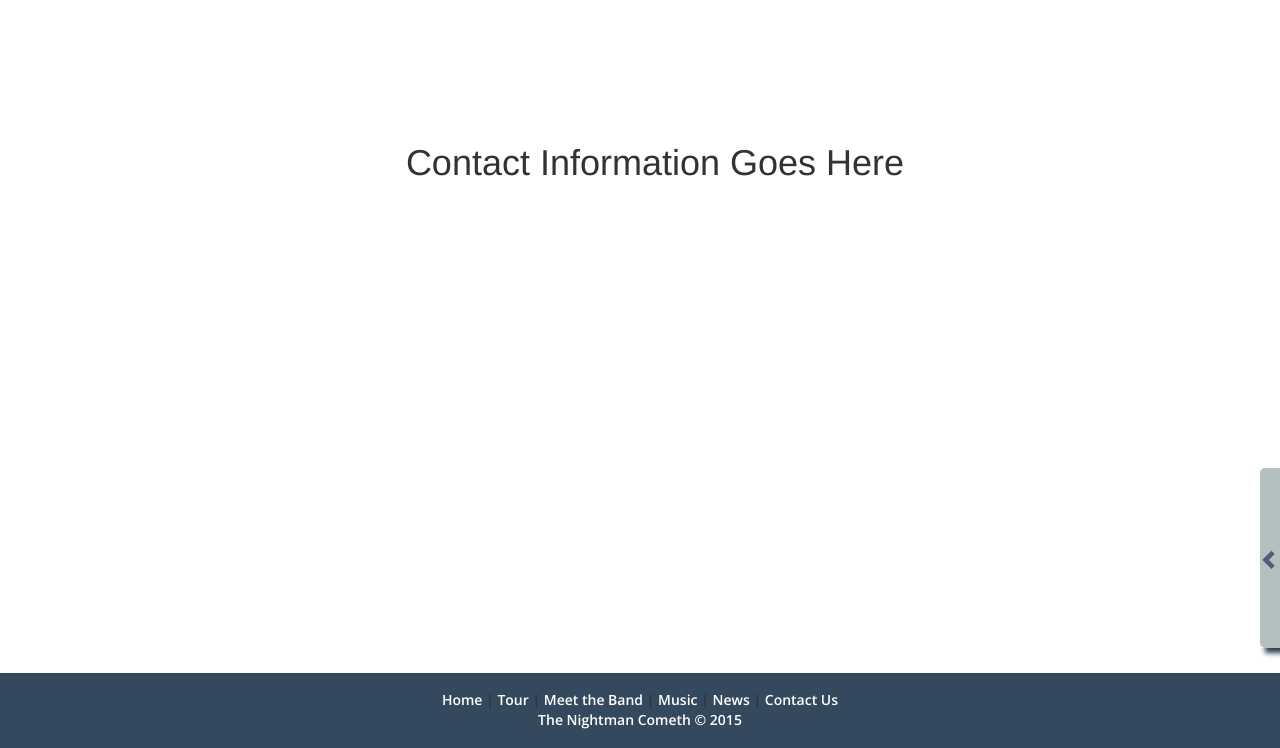
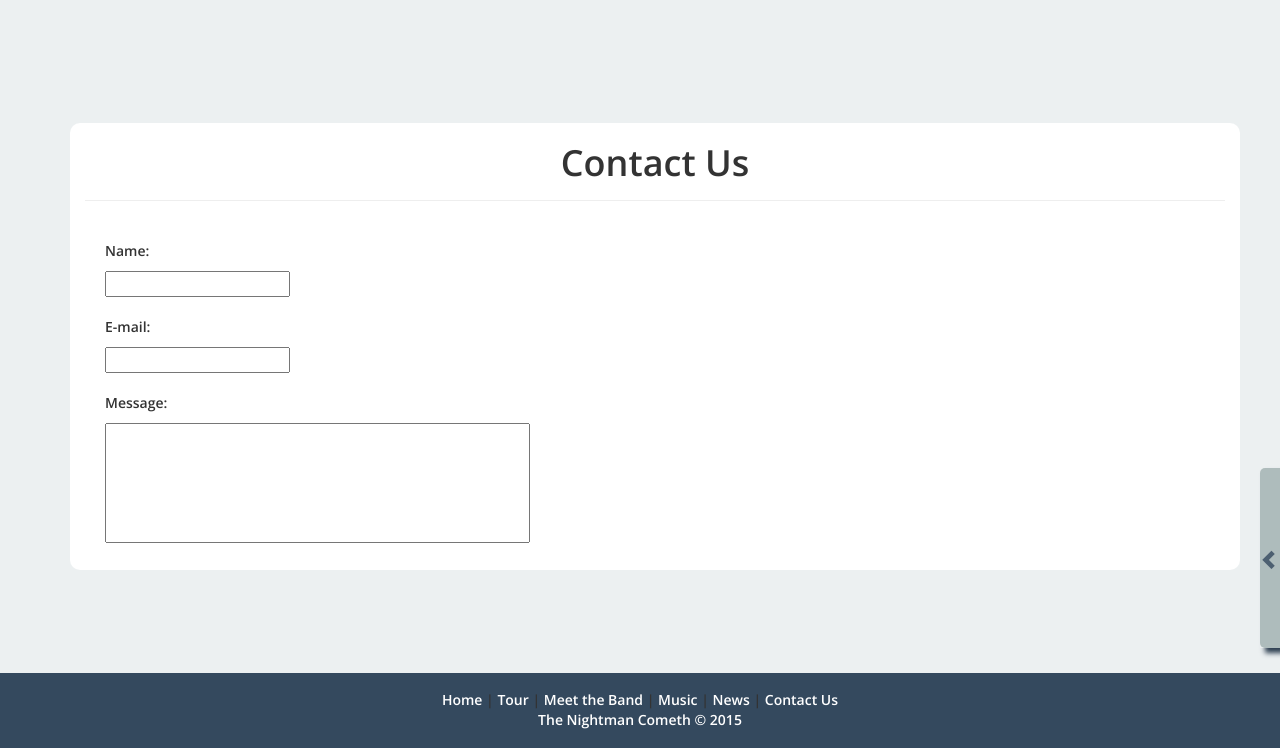
Before and after one commit to c1phr/cs399_band, a Django app: page /contact/ in a window 1280 px wide. Shown: the part 52-800 px from the top of the page. Run offline with Django 3.2, Linux system fonts and the light colour scheme; some libraries are stand-ins or nearby versions.

Commit message:
Making contact page - still working on it

```diff
--- a/band_project/templates/contact.html
+++ b/band_project/templates/contact.html
@@ -1,13 +1,33 @@
 {% extends "base.html" %}
 {% block page_style %}
-{#Insert any CSS here#}
+	.row
+	{
+		padding-bottom: .5em;
+	}
+	body
+	{
+		background:rgba(236, 240, 241, 1.0);
+	}
+
 {% endblock %}
 {% block content %}
-{#Main HTML content Goes here#}
-    <div class="container" style="margin-top:100px;">
+
+    <div class="container" style="background:white; font-family: 'Open Sans', sans-serif; margin-top:100px; margin-bottom:50px; border-radius:10px;">
+
         <div class="row text-center">
-            <h1>Contact Information Goes Here</h1>
+            <h1>Contact Us</h1>
         </div>
+        <hr style="margin-top:0" />
+        <div class="container" style="background:black; margin:20px; width: 30%; right: 0px; position:relative;">
+        </div>
+        <div class="row text-left" style="margin-left: 20px;">
+        <p>Name: </p><input type="text" name="name"><br>
+        <br><p>E-mail: </p><input type="text" name="email"><br>
+        <p><br>Message: </p><input type="text" style="height:120px;" name="msg" maxlength="65" size="50" height="50"><br><br>
+    	</div>
+
+
+
     </div>
 
 
```
